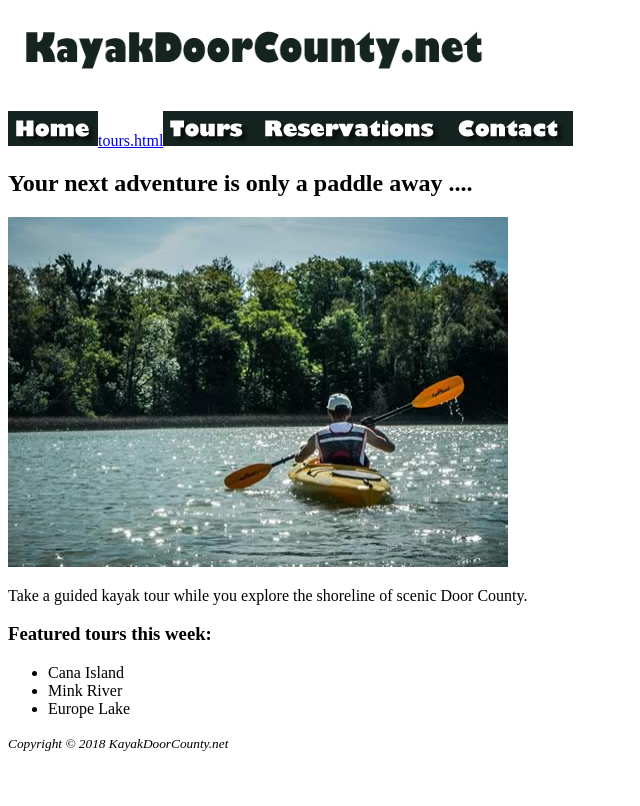
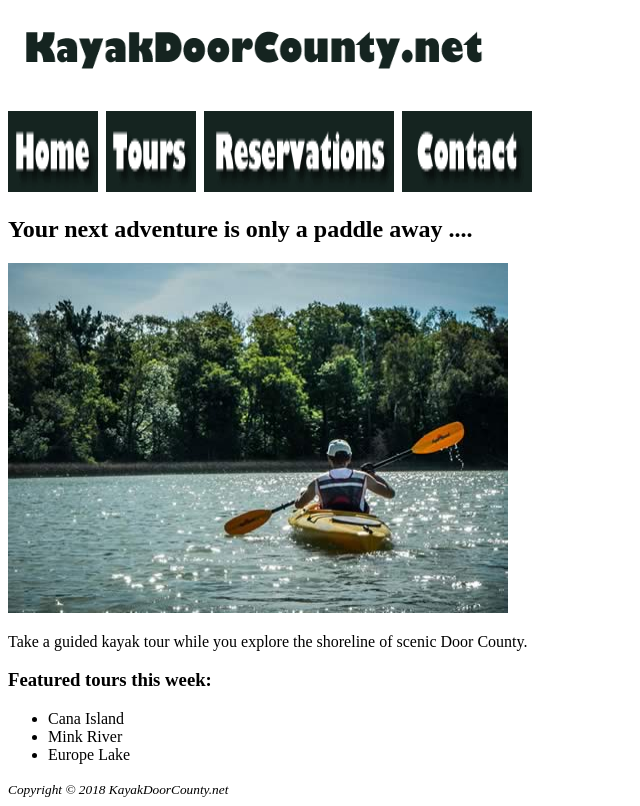
Before and after one commit to EmeryLIGH/4.7, a plain HTML site: page index.html in a window 1280 px wide. Shown: the whole page, without its empty margins (0-640 px from the left). Drawn offline with Linux system fonts and the light colour scheme.

Commit message:
Update index.html

```diff
--- a/index.html
+++ b/index.html
@@ -16,8 +16,11 @@ img { border: none; }
 
 </header>
 <nav>
-  <a href="index.html"><img src="home.gif" alt="Home" width="90" height="&lt;/a&gt; &nbsp; &lt;a&gt;&lt;a href=">tours.html<img src="tours.gif" alt="Tours" width="90" height="&lt;/a&gt; &nbsp; &lt;a&gt;&lt;a href="><img src="reservations.gif" alt="Reservations" width="190" height="&lt;/a&gt; &nbsp; &lt;a&gt;&lt;a href="><img src="contact.gif" alt="Contact" width="130" height="&lt;/a&gt; &nbsp; &lt;/nav&gt;"></a>
-</nav>
+  <a href="index.html"><img src="home.gif" alt="Home" width="90" height="81"></a>&nbsp;
+  <a href="tours.html"><img src="tours.gif" alt="Tours" width="90" height="81"></a>&nbsp;
+  <a href="reservations.html"><img src="reservations.gif" alt="Reservations" width="190" height="81"></a>&nbsp;
+  <a href="contact.html"><img src="contact.gif" alt="Contact" width="130" height="81"></a>
+  </nav>
 <main>
 <h2>Your next adventure is only a paddle away ....</h2>
 <img src="hero.jpg"
```
